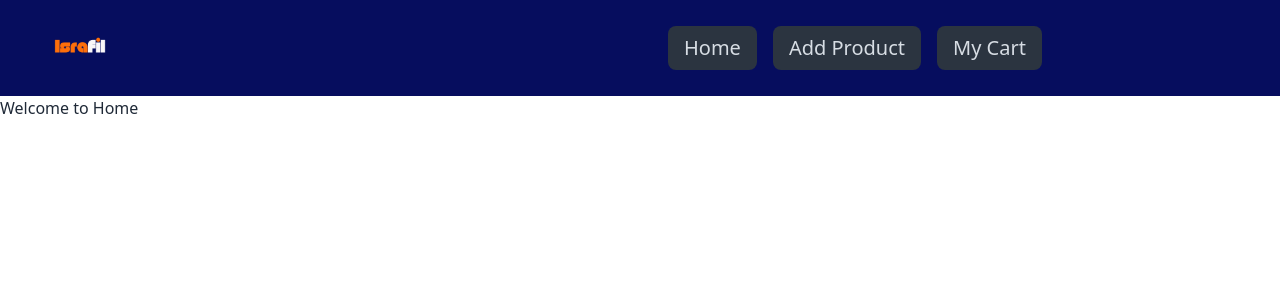
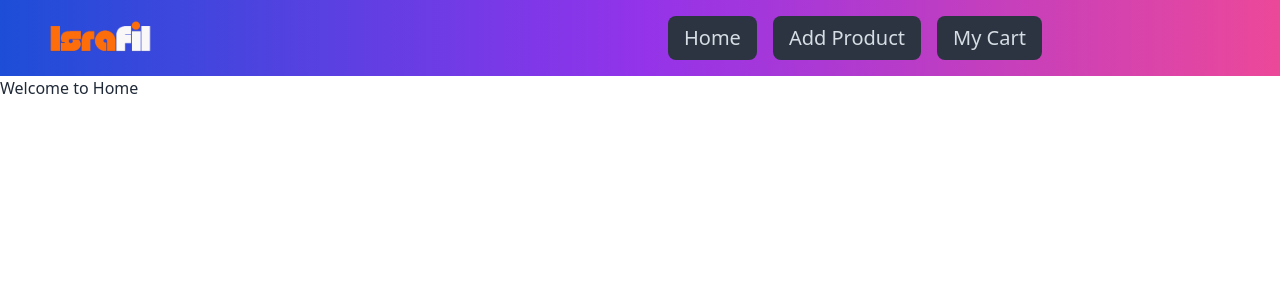
Before and after one commit to ahmisrafil/portfolio, a React (Vite) app: page / in a window 1280 px wide. Shown: the top 300 px of the page. Built offline with nearby package versions, Linux system fonts and the light colour scheme.

Commit message:
navbar updated

```diff
--- a/src/components/Navbar.jsx
+++ b/src/components/Navbar.jsx
@@ -17,7 +17,7 @@ const Navbar = () => {
 
     </>
     return (
-        <div className="navbar flex flex-col md:flex-row gap-4 bg-[#060d5e]  px-10">
+        <div className="navbar flex flex-col md:flex-row gap-4 bg-gradient-to-r from-blue-700 via-purple-600 to-pink-500 px-10">
         <div className="navbar-start">
             <div className="dropdown">
                 <label tabIndex={0} className="btn btn-ghost text-white lg:hidden">
@@ -27,8 +27,8 @@ const Navbar = () => {
                     {navLinks}
                 </ul>
             </div>
-            <div className="flex gap-4 h-20">
-                    <img src="/src/assets/Israfil.png" alt="" />
+            <div>
+                    <img src="/src/assets/Israfil.png" alt="" className='h-10' />
             </div>
         </div>
         <div className="navbar-center hidden lg:flex">
```
Also changed, not shown: src/assets/Israfil.png.
